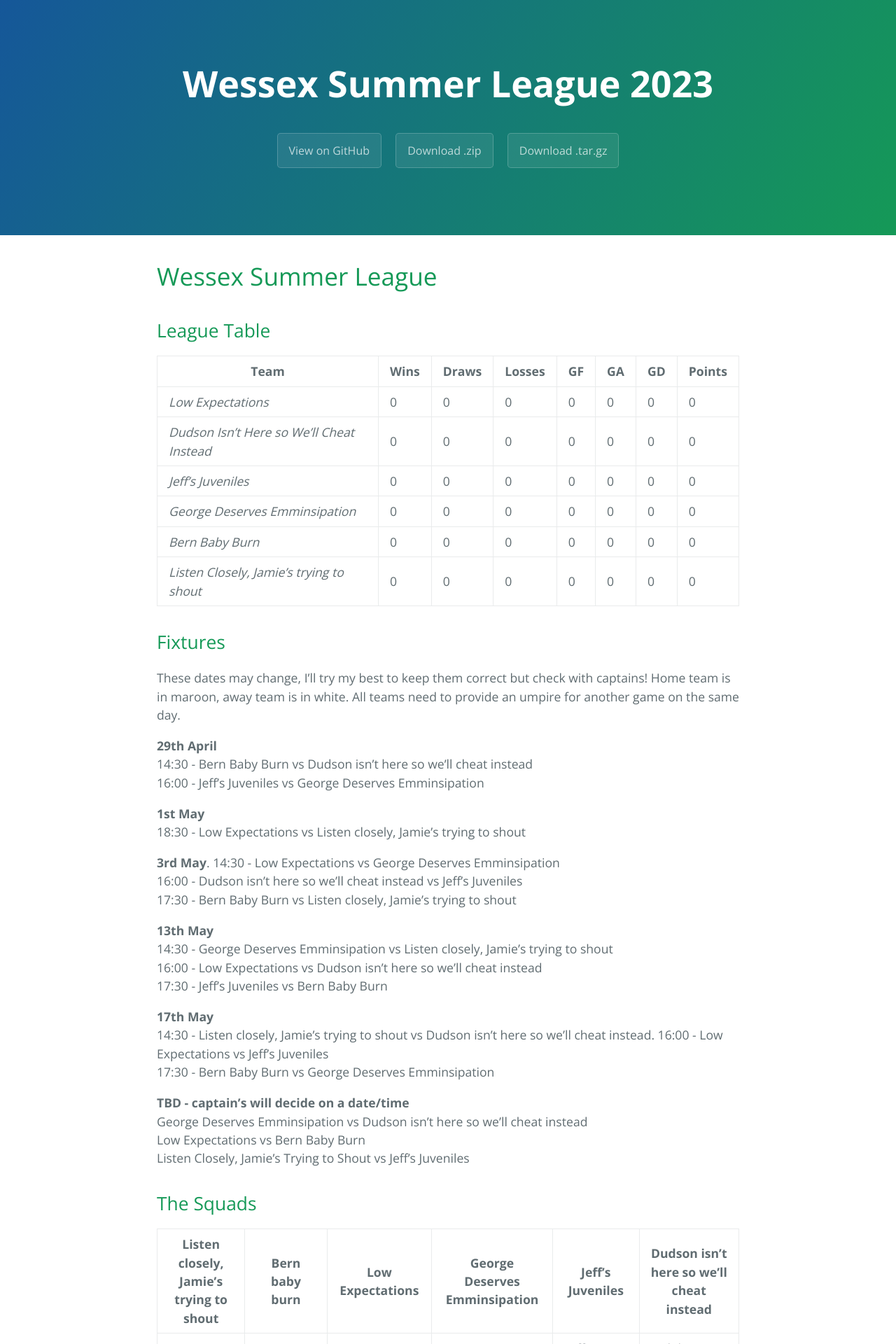
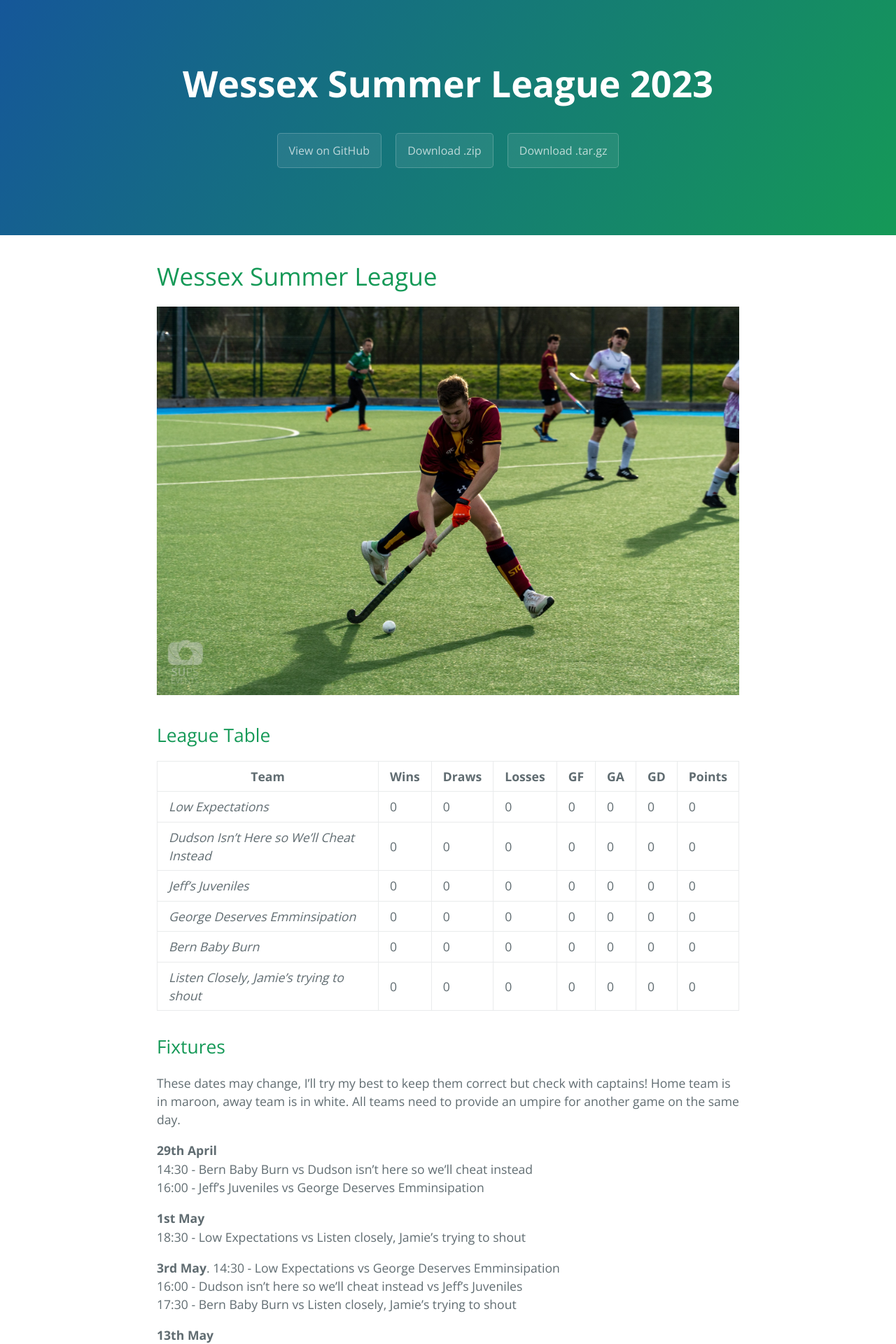
Before and after one commit to behradkoohy/summerleague, a Jekyll site: the page built from index.md, in a window 1280 px wide. Shown: the top 1920 px of the page at 70% size. Built offline with Jekyll 4.4.1, drawn with Linux system fonts in a browser that asks for light colours; our own code applies the rules of GitHub Pages for plain Markdown files.

Commit message:
added a photo

```diff
--- a/index.md
+++ b/index.md
@@ -3,6 +3,8 @@ title: Homepage
 ---
 
 # Wessex Summer League
+
+![sam cook dribbling](/images/cook.jpg)
 
 ## League Table
 
```
Also changed, not shown: images/cook.jpg (added).
